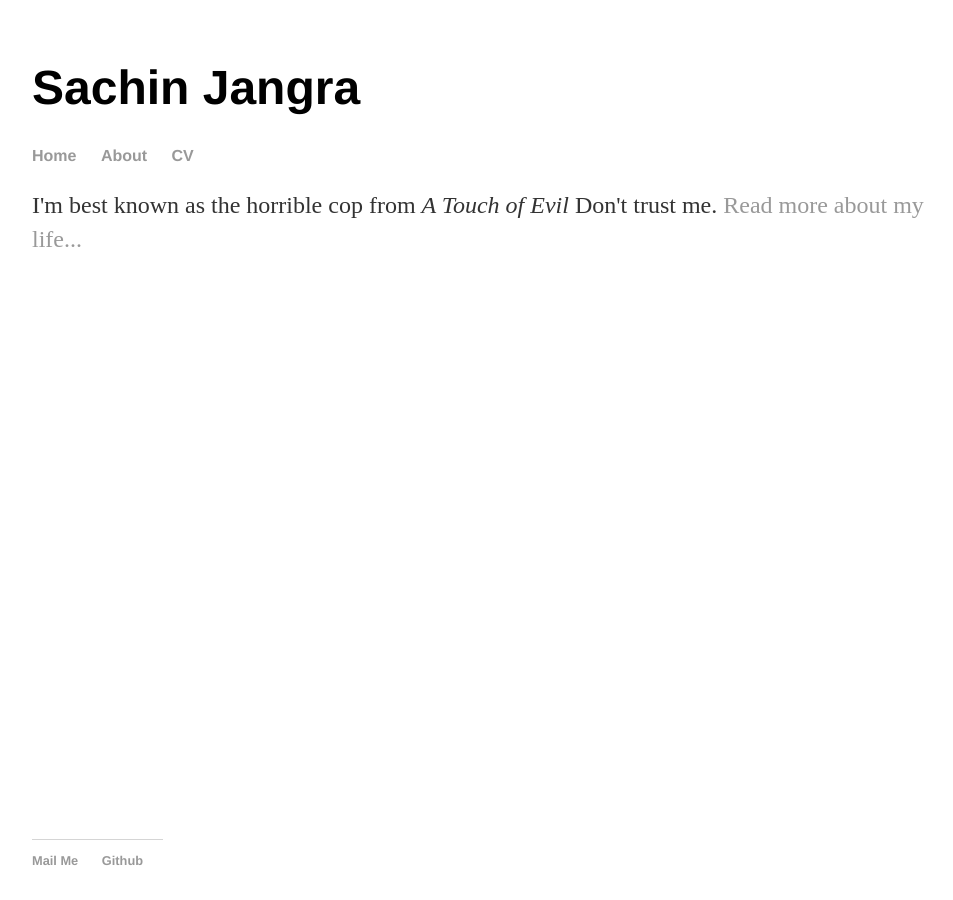
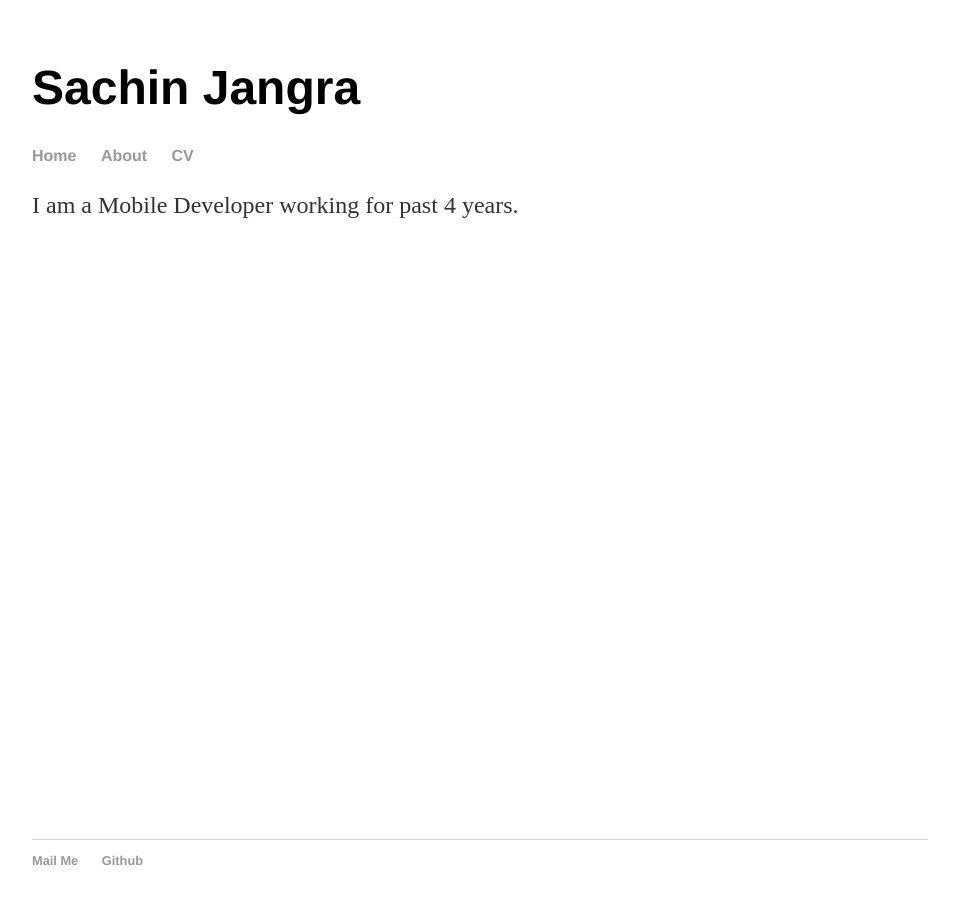
Before and after one commit to schinj/schinj.github.io, a Jekyll site: the page built from index.html, in a window 1280 px wide. Shown: the whole page, without its empty margins (160-1113 px from the left). Built offline with Jekyll 4.4.1, drawn with Linux system fonts in a browser that asks for light colours.

Commit message:
minor changes

```diff
--- a/css/main.css
+++ b/css/main.css
@@ -32,6 +32,7 @@
     position: absolute;
     bottom: 0;
     height: 60px;
+    width: 70%;
     border-top: 1px solid #d5d5d5;
     font-size: .8em;
 }
--- a/index.html
+++ b/index.html
@@ -3,5 +3,5 @@
 title: Sachin Jangra
 ---
 <div class="blurb">
-	<p>I'm best known as the horrible cop from <em>A Touch of Evil</em> Don't trust me. <a href="/about">Read more about my life...</a></p>
+	<p>I am a Mobile Developer working for past 4 years.</a></p>
 </div><!-- /.blurb -->
```
